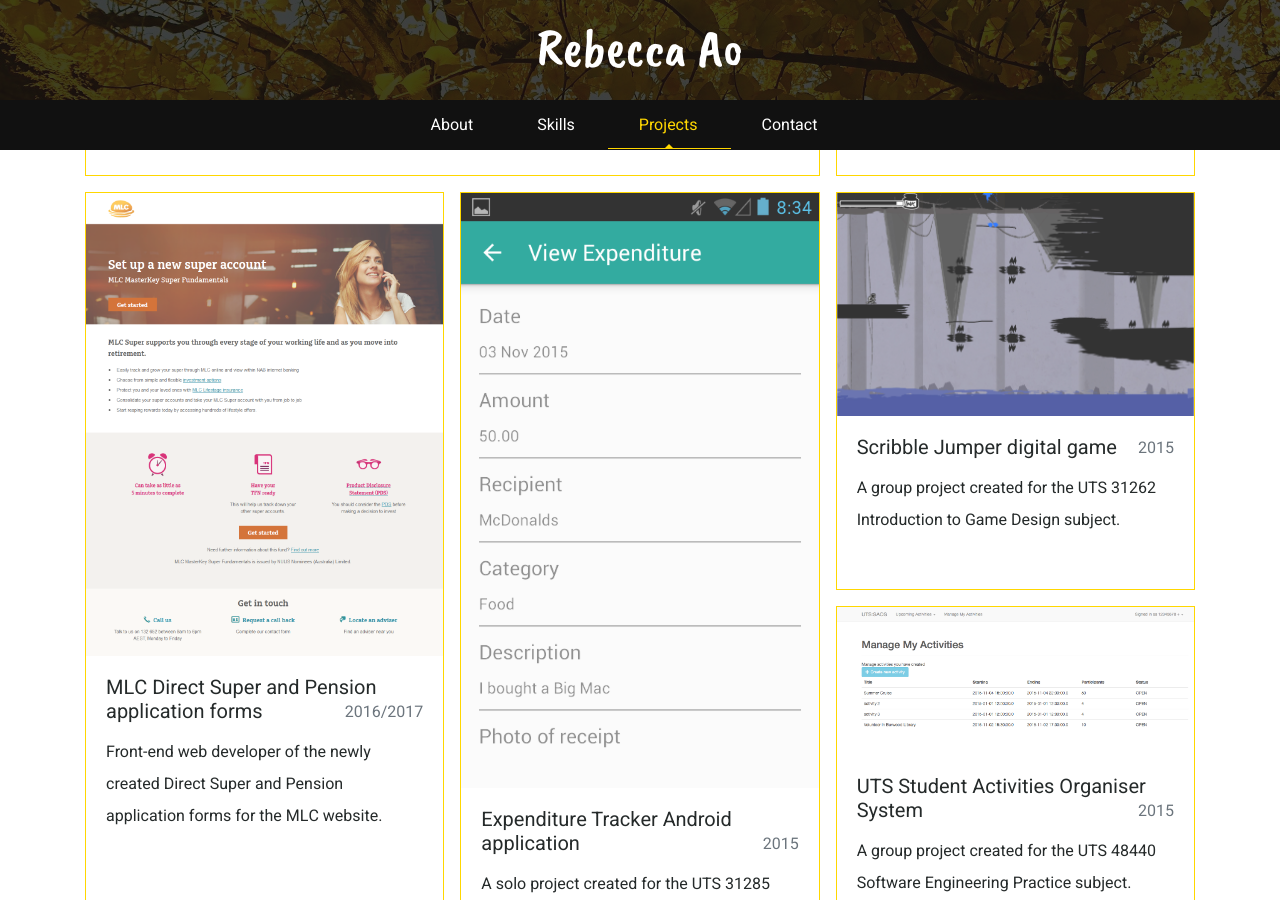
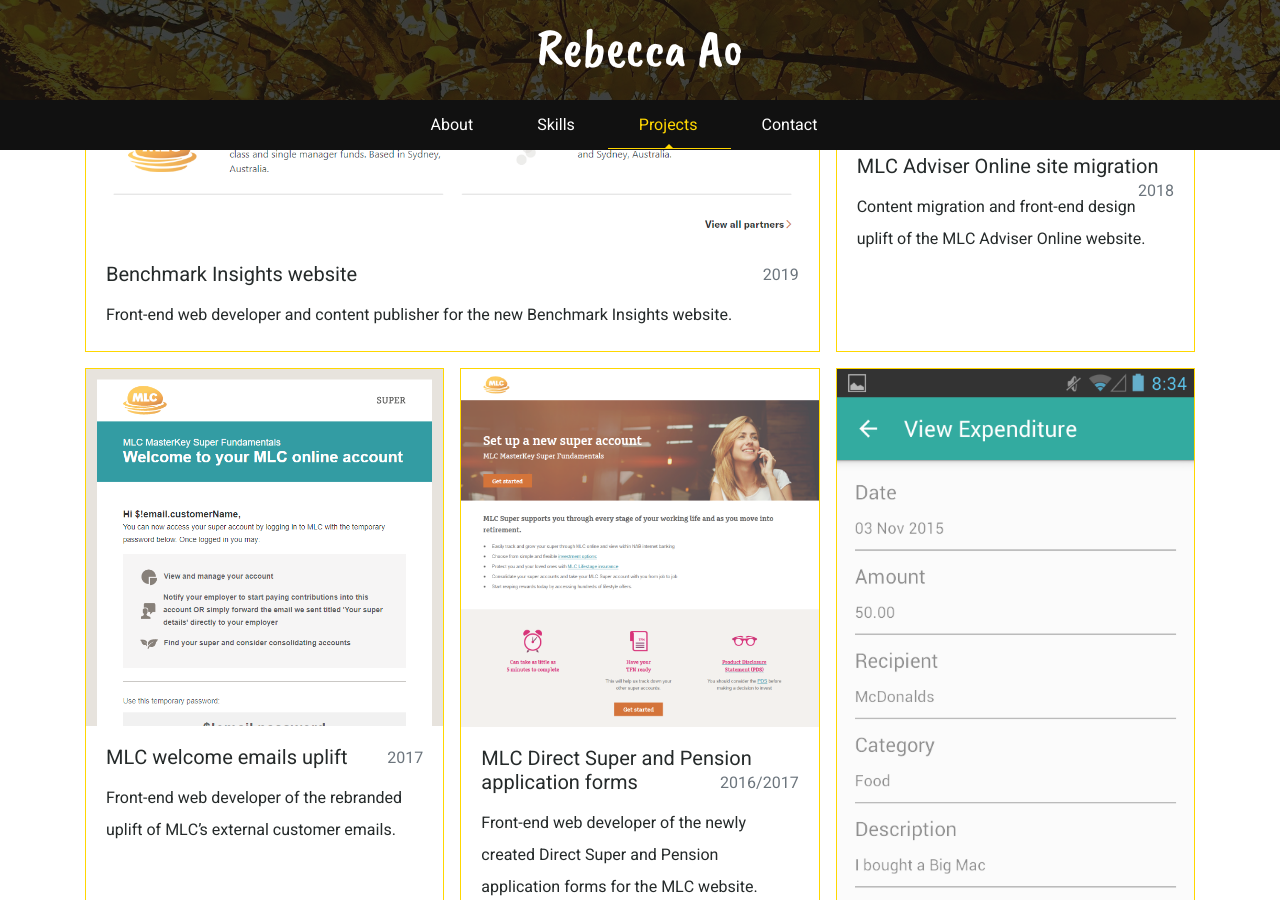
Before and after one commit to rbccaao/rbccaao.github.io, a Jekyll site: the page built from index.html, in a window 1280 px wide and 900 px high, scrolled down 2229 px. Built offline with Jekyll 4.4.1, drawn with Linux system fonts in a browser that asks for light colours; nearby versions of some CDN libraries.

Commit message:
Projects section WIP 6
-added newly released Benchmark Insights site
-resized/rearranged some of the other project cards

```diff
--- a/_includes/index/projects.html
+++ b/_includes/index/projects.html
@@ -9,15 +9,28 @@
         <div class="grid-container">
             <div class="card latest">
                 {% include index/projects-button-modal.html
+                    name="benchmark"
+                    title="Benchmark Insights website"
+                    description="Front-end web developer and content publisher for the new Benchmark Insights website."
+                    date="2019"
+                    roles="<li>Front-end web developer</li><li>Content publisher</li>"
+                    skills="<li>Bootstrap 4 library</li><li>CSS</li><li>Sass</li><li>Content publishing</li>"
+                    body="<p>The Benchmark Insights website is a newly created website to replace the former physically printed magazine. The design emulates the aesthetics and appearance of a magazine, which works on both desktop and mobile platforms. The integrated metadata functionalities improves the reader's experience with filter options and sorting by different authors.</p>
+                    <p>As with the other recent site changes, the Benchmark Insights website utilises Bootstrap 4, along with responsive web views and AA-level accessibility.</p>
+                    <p>Utilised Bootstrap 4 library and Sass.</p>"
+                %}
+            </div>
+            <div class="card">
+                {% include index/projects-button-modal.html
                     name="pic"
                     title="Private Investment Consulting site migration"
-                    description="Front-end web developer and content migrationer for the  uplifted Private Investment Consulting website."
+                    description="Front-end web developer and content migrationer for the uplifted Private Investment Consulting website."
                     date="2019"
                     roles="<li>Front-end web developer</li><li>Content migrater</li>"
-                    skills="<li>Content publishing</li><li>Bootstrap 4 library</li><li>CSS</li><li>Sass</li>"
+                    skills="<li>Bootstrap 4 library</li><li>CSS</li><li>Sass</li><li>Content publishing</li>"
                     body="<p>The Private Investment Consulting (PIC) website was previously hosted on two separate platforms; AEM for the pre-login pages, and OpenText for the secure pages. As part of the OpenText decommission project, PIC’s secure site has been migrated to AEM along with removing no longer needed content, making it easier for users to find their needs.</p>
                     <p>Similar to the MLC Adviser Online site migration project, this opportunity allowed us to upgrade the front-end design to Bootstrap 4, along with responsive web views, AA-level accessibility, and an overall better experience for all users.</p>
-                    <p>Utilised Bootstrap 4 library and SASS.</p>"
+                    <p>Utilised Bootstrap 4 library and Sass.</p>"
                 %}
             </div>
             <div class="card">
@@ -30,7 +43,7 @@
                     skills="<li>Content publishing</li><li>Bootstrap 4 library</li><li>CSS</li><li>Sass</li>"
                     body="<p>Previously hosted on OpenText, the MLC Adviser Online website has been migrated to the current AEM platform. This involved the migration, verification, and optimization of over 1000 content pages and documents.</p>
                     <p>The site migration also allowed for the opportunity to uplift the front-end design to match the current styles of the MLC websites as well as integration of responsive web views, AA-level accessibility, and an overall better experience for all users.</p>
-                    <p>Utilised Bootstrap 4 library and SASS.</p>"
+                    <p>Utilised Bootstrap 4 library and Sass.</p>"
                 %}
             </div>
             <div class="card">
@@ -44,7 +57,7 @@
                     body="<p>MLC’s welcome customer emails were part of the Seamless Start-up initiative to uplift the email communications when onboarding new customers. HTML templates were re-written with more understandable messages and the new design offers a greater consistency between MLC’s website and digital communications with the customers.</p>"
                 %}
             </div>
-            <div class="card tall">
+            <div class="card">
                 {% include index/projects-button-modal.html
                     name="mlc-direct-super-pension"
                     title="MLC Direct Super and Pension application forms "
--- a/_includes/index/skills.html
+++ b/_includes/index/skills.html
@@ -11,7 +11,7 @@
                         <li>CSS3</li>
                         <li>Javascript</li>
                         <li>Less</li>
-                        <li>SASS</li>
+                        <li>Sass</li>
                         <li>Bootstrap framework</li>
                         <li>Content management</li>
                         <li>Agile software development</li>
```
Also changed, not shown: images/projects/benchmark-1.png (added), images/projects/benchmark-2.png (added), images/projects/benchmark-3.png (added), images/projects/benchmark-main.png (added), images/projects/full/benchmark-2.png (added), images/projects/full/benchmark-3.png (added), images/projects/mlc-direct-super-pension-main.png, images/projects/pic-2.png, images/projects/pic-main.png, 2 other files.
